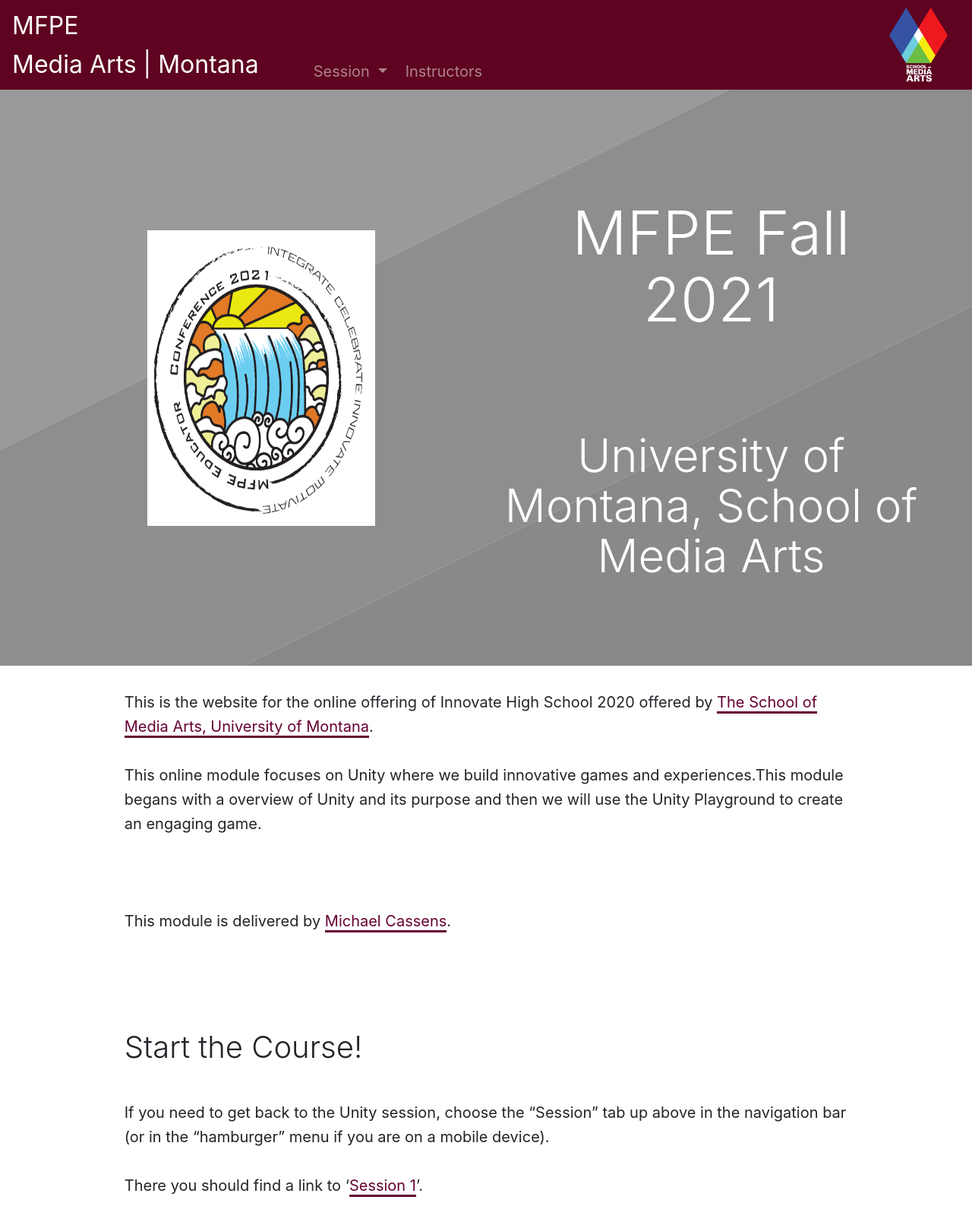
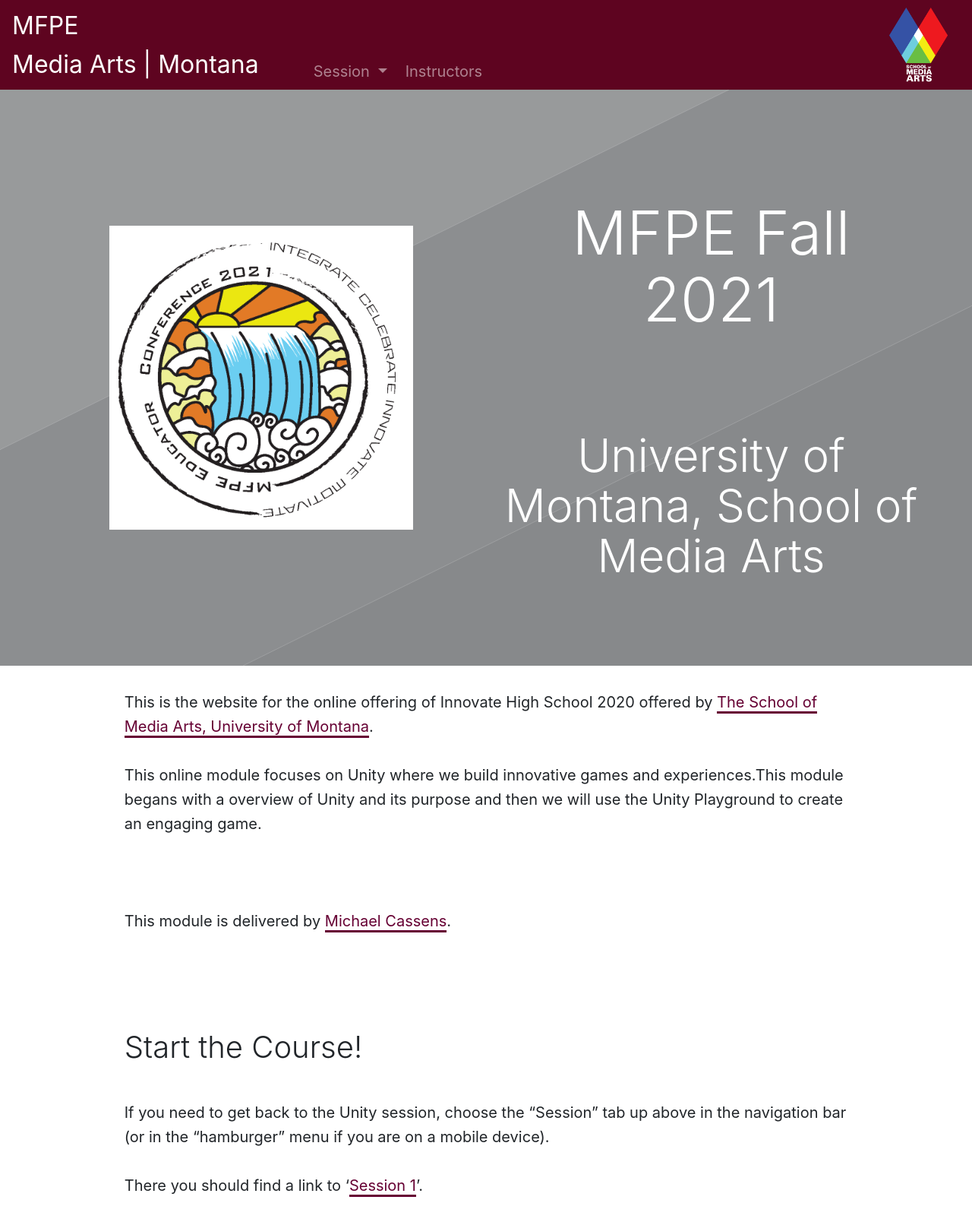
Before and after one commit to Montana-Media-Arts/MFPE-Fall2021, a Jekyll site: the page built from index.markdown, in a window 1280 px wide. Shown: the whole page at 76% size. Built offline with Jekyll 4.4.1, drawn with Linux system fonts in a browser that asks for light colours; nearby versions of some CDN libraries.

Commit message:
Update index.html

```diff
--- a/_layouts/index.html
+++ b/_layouts/index.html
@@ -7,7 +7,7 @@ layout: base
 	<div class="container-fluid text-center d-flex flex-wrap">
 		{% if site.jumbotron_image %}
 			<img src="{{ site.baseurl }}/img/{{ site.jumbotron_image }}"
-			     alt="{{ site.title }} Icon" class="jumbotron_image align-self-center" style="width: 300px; height: 389px;"/>
+			     alt="{{ site.title }} Icon" class="jumbotron_image align-self-center" style="width: 400px; height: 400px;"/>
 		{% endif %}
 		<header class="col-lg-12 col-xl-6">
 			<h1>{{ site.data.course.title }}</h1>
```
